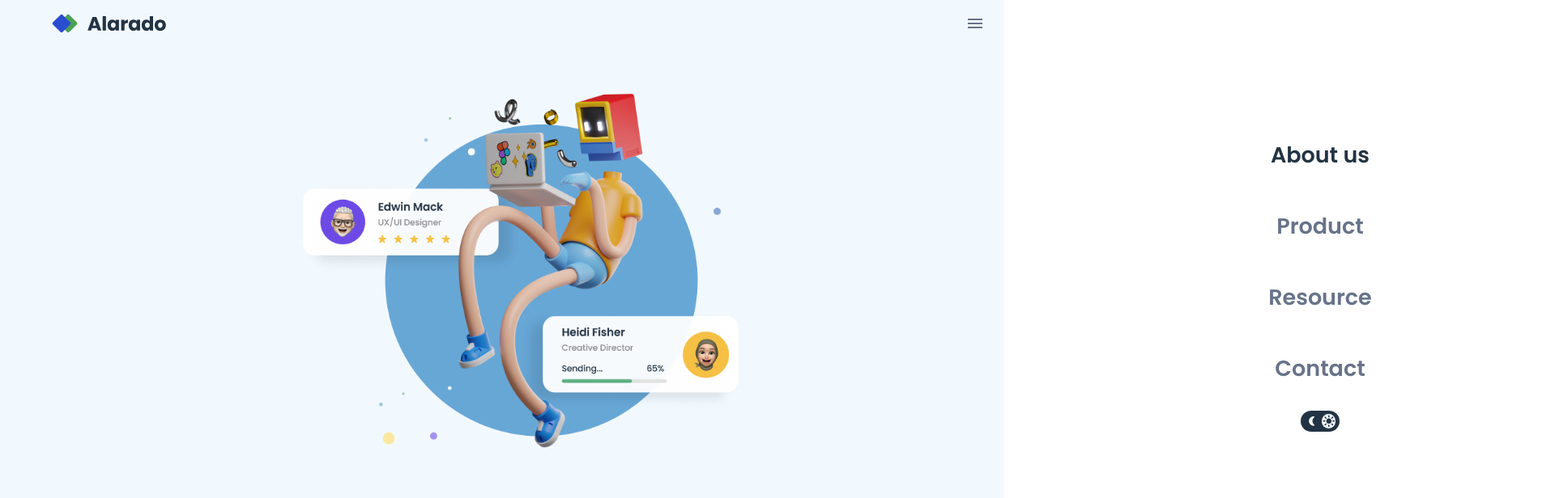
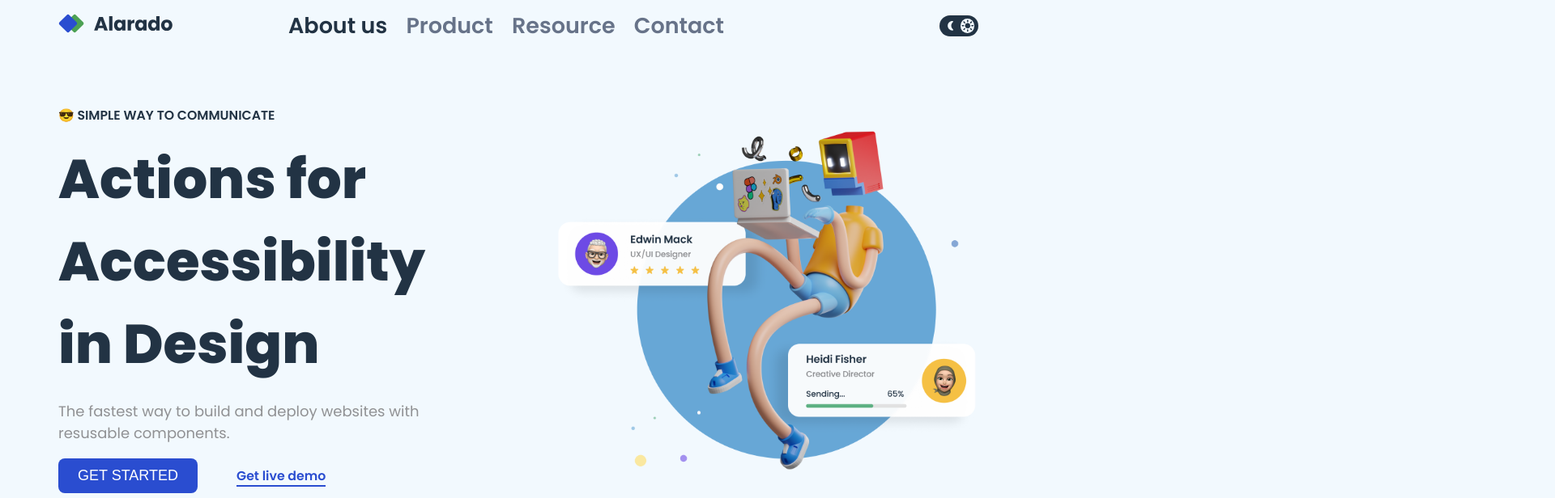
Before and after one commit to riveraaj/Alarado-Homepage, a plain HTML site: page index.html in a window 1280 px wide. Shown: the top 616 px of the page at 81% size, 1920 px wide, since content can reach past the window. Drawn offline with nearby package versions, Linux system fonts and the light colour scheme.

Commit message:
Final product

```diff
--- a/asset/css/style.css
+++ b/asset/css/style.css
@@ -166,6 +166,105 @@ ol {
     margin-right: .5rem;
 }
 
+@media (min-width: 48rem) and (max-width:63.9375rem) {
+    .nav__link {
+        width: 50%;
+    }
+
+    .hero__text {
+        padding: 0 6rem;
+    }
+}
+
+@media (min-width: 64rem) {
+
+    /* ****** Nav ****** */
+    .nav {
+        position: static;
+        justify-content: start;
+        padding: 0 2rem;
+    }
+
+    .nav__logo-menu {
+        width: 25%;
+        display: block;
+        padding: 0;
+    }
+
+    .nav__logo-menu span {
+        display: none;
+    }
+
+    .nav__link {
+        width: 75%;
+        flex-direction: row;
+        justify-content: space-between;
+        align-items: center;
+        position: static;
+        height: auto;
+        background-color: transparent;
+    }
+
+    .nav__link__list {
+        width: 75%;
+        display: flex;
+        justify-content: start;
+        margin-top: 0;
+        gap: 1.45rem;
+    }
+
+    .nav__link__list__item:not(:first-child) {
+        margin-top: 0;
+    }
+
+    .nav__link__list__item:first-child {
+        margin-top: 0;
+    }
+
+    .nav__link__list__item:first-child a {
+        transition: color .3s;
+        -webkit-transition: color .3s;
+        -moz-transition: color .3s;
+        -ms-transition: color .3s;
+        -o-transition: color .3s;
+    }
+
+    .nav__link__list__item:first-child.dark-mode a {
+        color: var(--gray-two);
+    }
+
+    .nav__link label {
+        margin-top: 0;
+    }
+
+    /* ****** Hero ****** */
+    .hero {
+        display: flex;
+        flex-direction: row;
+        margin-top: 8vh !important;
+        padding: 0 2rem;
+        gap: 5rem;
+    }
+
+    .hero__image {
+        width: 50%;
+        max-width: 37.5rem;
+        margin: auto;
+        margin-top: 0;
+        padding: 0;
+    }
+
+    .hero__text {
+        width: 50%;
+        margin-top: 0;
+        padding: 0;
+    }
+
+    .hero__text__btn {
+        gap: 3rem;
+    }
+}
+
 /* ********** Utilities ********** */
 .container {
     max-width: 1200px;
@@ -222,6 +321,14 @@ ol {
 
 
 /* ********** Site Styles ********** */
+body {
+    transition: background-color .3s;
+    -webkit-transition: background-color .3s;
+    -moz-transition: background-color .3s;
+    -ms-transition: background-color .3s;
+    -o-transition: background-color .3s;
+}
+
 body.dark-mode {
     background-color: var(--dark-mode);
 }
@@ -238,8 +345,13 @@ body.dark-mode {
     color: var(--dark-blue);
 }
 
-.nav__logo-menu_link__path{
+.nav__logo-menu_link__path {
     fill: var(--dark-blue);
+    transition: fill .3s;
+    -webkit-transition: fill .3s;
+    -moz-transition: fill .3s;
+    -ms-transition: fill .3s;
+    -o-transition: fill .3s;
 }
 
 .nav__logo-menu_link__path.dark-mode {
@@ -311,7 +423,6 @@ body.dark-mode {
     height: fit-content;
 }
 
-
 .nav__link label svg:last-child {
     background-color: var(--gray-two);
     border-radius: 1rem;
@@ -319,7 +430,13 @@ body.dark-mode {
     -moz-border-radius: 1rem;
     -ms-border-radius: 1rem;
     -o-border-radius: 1rem;
+    transition: background-color .3s ease-in;
+    -webkit-transition: background-color .3s ease-in;
+    -moz-transition: background-color .3s ease-in;
+    -ms-transition: background-color .3s ease-in;
+    -o-transition: background-color .3s ease-in;
 }
+
 
 
 .nav__link__btn-dark-mode__sun {
@@ -347,17 +464,28 @@ body.dark-mode {
     -moz-border-radius: 1rem;
     -ms-border-radius: 1rem;
     -o-border-radius: 1rem;
+    transition: background-color .3s ease-out;
+    -webkit-transition: background-color .3s ease-out;
+    -moz-transition: background-color .3s ease-out;
+    -ms-transition: background-color .3s ease-out;
+    -o-transition: background-color .3s ease-out;
 }
 
 .hero__text>span:first-child {
     color: var(--dark-blue);
     font-weight: 600;
+    transition: color .3s;
 }
 
 .hero__text>h1 {
     margin: 1rem 0;
     color: var(--dark-blue);
     font-weight: 800;
+    transition: color .3s;
+    -webkit-transition: color .3s;
+    -moz-transition: color .3s;
+    -ms-transition: color .3s;
+    -o-transition: color .3s;
 }
 
 .hero__text>h1.dark-mode,
--- a/asset/js/script.js
+++ b/asset/js/script.js
@@ -1,6 +1,11 @@
 window.addEventListener('DOMContentLoaded', () => {
     openMobileMenu();
     toggleDarkMode();
+    openNavDesktop();
+})
+
+window.addEventListener('resize', () => {
+    openNavDesktop();
 })
 
 let closeMenuTimeout;
@@ -22,12 +27,23 @@ function toggleDarkMode() {
         $parentHeroText = document.querySelector('.hero__text'),
         $tittleDarkMode = $parentHeroText.querySelector('h1'),
         $spanDarkMode = $parentHeroText.querySelector('span'),
-        $pathLogo = document.querySelectorAll('.nav__logo-menu_link__path');
+        $pathLogo = document.querySelectorAll('.nav__logo-menu_link__path'),
+        $firstLink = document.querySelector('.nav__link__list__item');
 
     $btnSwitch.addEventListener('click', () => {
-        ($btnSwitch.classList.contains('inDarkMode')) ? switchToLightMode($body, $tittleDarkMode, $spanDarkMode, $btnSwitch, $pathLogo) : switchToDarkMode($body, $tittleDarkMode, $spanDarkMode, $btnSwitch, $pathLogo);
+        ($btnSwitch.classList.contains('inDarkMode')) ? switchToLightMode($body, $tittleDarkMode, $spanDarkMode, $btnSwitch, $pathLogo, $firstLink) : switchToDarkMode($body, $tittleDarkMode, $spanDarkMode, $btnSwitch, $pathLogo, $firstLink);
 
     });
+}
+
+function openNavDesktop() {
+    const $menu = document.querySelector('.nav__link');
+
+    if (window.innerWidth > 1023) {
+        $menu.classList.remove('hidden');
+    } else {
+        $menu.classList.add('hidden');
+    }
 }
 
 const openMenu = (btnMenu, menuContainer) => {
@@ -57,18 +73,20 @@ function cancelCloseMenu() {
     }
 }
 
-const switchToLightMode = ($body, $tittleDarkMode, $spanDarkMode, $btnSwitch, $pathLogo) => {
-    $body.classList.remove('dark-mode');
-    $tittleDarkMode.classList.remove('dark-mode');
-    $spanDarkMode.classList.remove('dark-mode');
-    $btnSwitch.classList.remove('inDarkMode');
-    $pathLogo.forEach(x => x.classList.remove('dark-mode'));
+const switchToLightMode = (body, tittleDarkMode, spanDarkMode, btnSwitch, pathLogo, firstLink) => {
+    body.classList.remove('dark-mode');
+    tittleDarkMode.classList.remove('dark-mode');
+    spanDarkMode.classList.remove('dark-mode');
+    btnSwitch.classList.remove('inDarkMode');
+    pathLogo.forEach(x => x.classList.remove('dark-mode'));
+    firstLink.classList.remove('dark-mode');
 }
 
-const switchToDarkMode = ($body, $tittleDarkMode, $spanDarkMode, $btnSwitch, $pathLogo) => {
-    $body.classList.add('dark-mode');
-    $tittleDarkMode.classList.add('dark-mode');
-    $spanDarkMode.classList.add('dark-mode');
-    $btnSwitch.classList.add('inDarkMode');
-    $pathLogo.forEach(x => x.classList.add('dark-mode'));
+const switchToDarkMode = (body, tittleDarkMode, spanDarkMode, btnSwitch, pathLogo, firstLink) => {
+    body.classList.add('dark-mode');
+    tittleDarkMode.classList.add('dark-mode');
+    spanDarkMode.classList.add('dark-mode');
+    btnSwitch.classList.add('inDarkMode');
+    pathLogo.forEach(x => x.classList.add('dark-mode'));
+    firstLink.classList.add('dark-mode');
 }
--- a/index.html
+++ b/index.html
@@ -19,21 +19,38 @@
             <section class="nav__logo-menu">
                 <a href="#" class="nav__logo-menu_link">
                     <svg width="141" height="24" viewBox="0 0 141 24" fill="none" xmlns="http://www.w3.org/2000/svg">
-                        <path d="M18.7701 1.42178C19.5512 0.640733 20.8175 0.640733 21.5985 1.42178L30.7624 10.5857C31.5435 11.3667 31.5435 12.6331 30.7624 13.4141L21.5985 22.578C20.8175 23.3591 19.5512 23.3591 18.7701 22.578L9.60621 13.4141C8.82516 12.6331 8.82516 11.3667 9.60621 10.5857L18.7701 1.42178Z" fill="#4CA154"/>
-                        <path d="M10.5782 1.42196C11.3593 0.640916 12.6256 0.640916 13.4066 1.42197L22.5705 10.5859C23.3516 11.3669 23.3516 12.6332 22.5705 13.4143L13.4066 22.5782C12.6256 23.3592 11.3593 23.3592 10.5782 22.5782L1.41432 13.4143C0.633269 12.6332 0.63327 11.3669 1.41432 10.5859L10.5782 1.42196Z" fill="#2A4DD0"/>
-                        <path class="nav__logo-menu_link__path" d="M55.7685 17.808H49.4805L48.4725 20.784H44.1765L50.2725 3.93599H55.0245L61.1205 20.784H56.7765L55.7685 17.808ZM54.7125 14.64L52.6245 8.47199L50.5605 14.64H54.7125Z" fill="#F2F9FE"/>
-                        <path class="nav__logo-menu_link__path" d="M66.8398 3.02399V20.784H62.7358V3.02399H66.8398Z" fill="#F2F9FE"/>
-                        <path class="nav__logo-menu_link__path" d="M68.758 14.064C68.758 12.688 69.014 11.48 69.526 10.44C70.054 9.39999 70.766 8.59999 71.662 8.03999C72.558 7.47999 73.558 7.19999 74.662 7.19999C75.606 7.19999 76.43 7.39199 77.134 7.77599C77.854 8.15999 78.406 8.66399 78.79 9.28799V7.39199H82.894V20.784H78.79V18.888C78.39 19.512 77.83 20.016 77.11 20.4C76.406 20.784 75.582 20.976 74.638 20.976C73.55 20.976 72.558 20.696 71.662 20.136C70.766 19.56 70.054 18.752 69.526 17.712C69.014 16.656 68.758 15.44 68.758 14.064ZM78.79 14.088C78.79 13.064 78.502 12.256 77.926 11.664C77.366 11.072 76.678 10.776 75.862 10.776C75.046 10.776 74.35 11.072 73.774 11.664C73.214 12.24 72.934 13.04 72.934 14.064C72.934 15.088 73.214 15.904 73.774 16.512C74.35 17.104 75.046 17.4 75.862 17.4C76.678 17.4 77.366 17.104 77.926 16.512C78.502 15.92 78.79 15.112 78.79 14.088Z" fill="#F2F9FE"/>
-                        <path class="nav__logo-menu_link__path" d="M89.727 9.62399C90.207 8.88799 90.807 8.31199 91.527 7.89599C92.247 7.46399 93.047 7.24799 93.927 7.24799V11.592H92.799C91.775 11.592 91.007 11.816 90.495 12.264C89.983 12.696 89.727 13.464 89.727 14.568V20.784H85.623V7.39199H89.727V9.62399Z" fill="#F2F9FE"/>
-                        <path class="nav__logo-menu_link__path" d="M94.8326 14.064C94.8326 12.688 95.0886 11.48 95.6006 10.44C96.1286 9.39999 96.8406 8.59999 97.7366 8.03999C98.6326 7.47999 99.6326 7.19999 100.737 7.19999C101.681 7.19999 102.505 7.39199 103.209 7.77599C103.929 8.15999 104.481 8.66399 104.865 9.28799V7.39199H108.969V20.784H104.865V18.888C104.465 19.512 103.905 20.016 103.185 20.4C102.481 20.784 101.657 20.976 100.713 20.976C99.6246 20.976 98.6326 20.696 97.7366 20.136C96.8406 19.56 96.1286 18.752 95.6006 17.712C95.0886 16.656 94.8326 15.44 94.8326 14.064ZM104.865 14.088C104.865 13.064 104.577 12.256 104.001 11.664C103.441 11.072 102.753 10.776 101.937 10.776C101.121 10.776 100.425 11.072 99.8486 11.664C99.2886 12.24 99.0086 13.04 99.0086 14.064C99.0086 15.088 99.2886 15.904 99.8486 16.512C100.425 17.104 101.121 17.4 101.937 17.4C102.753 17.4 103.441 17.104 104.001 16.512C104.577 15.92 104.865 15.112 104.865 14.088Z" fill="#F2F9FE"/>
-                        <path class="nav__logo-menu_link__path" d="M110.882 14.064C110.882 12.688 111.138 11.48 111.65 10.44C112.178 9.39999 112.89 8.59999 113.786 8.03999C114.682 7.47999 115.682 7.19999 116.786 7.19999C117.666 7.19999 118.466 7.38399 119.186 7.75199C119.922 8.11999 120.498 8.61599 120.914 9.23999V3.02399H125.018V20.784H120.914V18.864C120.53 19.504 119.978 20.016 119.258 20.4C118.554 20.784 117.73 20.976 116.786 20.976C115.682 20.976 114.682 20.696 113.786 20.136C112.89 19.56 112.178 18.752 111.65 17.712C111.138 16.656 110.882 15.44 110.882 14.064ZM120.914 14.088C120.914 13.064 120.626 12.256 120.05 11.664C119.49 11.072 118.802 10.776 117.986 10.776C117.17 10.776 116.474 11.072 115.898 11.664C115.338 12.24 115.058 13.04 115.058 14.064C115.058 15.088 115.338 15.904 115.898 16.512C116.474 17.104 117.17 17.4 117.986 17.4C118.802 17.4 119.49 17.104 120.05 16.512C120.626 15.92 120.914 15.112 120.914 14.088Z" fill="#F2F9FE"/>
-                        <path class="nav__logo-menu_link__path" d="M133.843 20.976C132.531 20.976 131.347 20.696 130.291 20.136C129.251 19.576 128.427 18.776 127.819 17.736C127.227 16.696 126.931 15.48 126.931 14.088C126.931 12.712 127.235 11.504 127.843 10.464C128.451 9.40799 129.283 8.59999 130.339 8.03999C131.395 7.47999 132.579 7.19999 133.891 7.19999C135.203 7.19999 136.387 7.47999 137.443 8.03999C138.499 8.59999 139.331 9.40799 139.939 10.464C140.547 11.504 140.851 12.712 140.851 14.088C140.851 15.464 140.539 16.68 139.915 17.736C139.307 18.776 138.467 19.576 137.395 20.136C136.339 20.696 135.155 20.976 133.843 20.976ZM133.843 17.424C134.627 17.424 135.291 17.136 135.835 16.56C136.395 15.984 136.675 15.16 136.675 14.088C136.675 13.016 136.403 12.192 135.859 11.616C135.331 11.04 134.675 10.752 133.891 10.752C133.091 10.752 132.427 11.04 131.899 11.616C131.371 12.176 131.107 13 131.107 14.088C131.107 15.16 131.363 15.984 131.875 16.56C132.403 17.136 133.059 17.424 133.843 17.424Z" fill="#F2F9FE"/>
-                        </svg>
+                        <path
+                            d="M18.7701 1.42178C19.5512 0.640733 20.8175 0.640733 21.5985 1.42178L30.7624 10.5857C31.5435 11.3667 31.5435 12.6331 30.7624 13.4141L21.5985 22.578C20.8175 23.3591 19.5512 23.3591 18.7701 22.578L9.60621 13.4141C8.82516 12.6331 8.82516 11.3667 9.60621 10.5857L18.7701 1.42178Z"
+                            fill="#4CA154" />
+                        <path
+                            d="M10.5782 1.42196C11.3593 0.640916 12.6256 0.640916 13.4066 1.42197L22.5705 10.5859C23.3516 11.3669 23.3516 12.6332 22.5705 13.4143L13.4066 22.5782C12.6256 23.3592 11.3593 23.3592 10.5782 22.5782L1.41432 13.4143C0.633269 12.6332 0.63327 11.3669 1.41432 10.5859L10.5782 1.42196Z"
+                            fill="#2A4DD0" />
+                        <path class="nav__logo-menu_link__path"
+                            d="M55.7685 17.808H49.4805L48.4725 20.784H44.1765L50.2725 3.93599H55.0245L61.1205 20.784H56.7765L55.7685 17.808ZM54.7125 14.64L52.6245 8.47199L50.5605 14.64H54.7125Z"
+                            fill="#F2F9FE" />
+                        <path class="nav__logo-menu_link__path" d="M66.8398 3.02399V20.784H62.7358V3.02399H66.8398Z"
+                            fill="#F2F9FE" />
+                        <path class="nav__logo-menu_link__path"
+                            d="M68.758 14.064C68.758 12.688 69.014 11.48 69.526 10.44C70.054 9.39999 70.766 8.59999 71.662 8.03999C72.558 7.47999 73.558 7.19999 74.662 7.19999C75.606 7.19999 76.43 7.39199 77.134 7.77599C77.854 8.15999 78.406 8.66399 78.79 9.28799V7.39199H82.894V20.784H78.79V18.888C78.39 19.512 77.83 20.016 77.11 20.4C76.406 20.784 75.582 20.976 74.638 20.976C73.55 20.976 72.558 20.696 71.662 20.136C70.766 19.56 70.054 18.752 69.526 17.712C69.014 16.656 68.758 15.44 68.758 14.064ZM78.79 14.088C78.79 13.064 78.502 12.256 77.926 11.664C77.366 11.072 76.678 10.776 75.862 10.776C75.046 10.776 74.35 11.072 73.774 11.664C73.214 12.24 72.934 13.04 72.934 14.064C72.934 15.088 73.214 15.904 73.774 16.512C74.35 17.104 75.046 17.4 75.862 17.4C76.678 17.4 77.366 17.104 77.926 16.512C78.502 15.92 78.79 15.112 78.79 14.088Z"
+                            fill="#F2F9FE" />
+                        <path class="nav__logo-menu_link__path"
+                            d="M89.727 9.62399C90.207 8.88799 90.807 8.31199 91.527 7.89599C92.247 7.46399 93.047 7.24799 93.927 7.24799V11.592H92.799C91.775 11.592 91.007 11.816 90.495 12.264C89.983 12.696 89.727 13.464 89.727 14.568V20.784H85.623V7.39199H89.727V9.62399Z"
+                            fill="#F2F9FE" />
+                        <path class="nav__logo-menu_link__path"
+                            d="M94.8326 14.064C94.8326 12.688 95.0886 11.48 95.6006 10.44C96.1286 9.39999 96.8406 8.59999 97.7366 8.03999C98.6326 7.47999 99.6326 7.19999 100.737 7.19999C101.681 7.19999 102.505 7.39199 103.209 7.77599C103.929 8.15999 104.481 8.66399 104.865 9.28799V7.39199H108.969V20.784H104.865V18.888C104.465 19.512 103.905 20.016 103.185 20.4C102.481 20.784 101.657 20.976 100.713 20.976C99.6246 20.976 98.6326 20.696 97.7366 20.136C96.8406 19.56 96.1286 18.752 95.6006 17.712C95.0886 16.656 94.8326 15.44 94.8326 14.064ZM104.865 14.088C104.865 13.064 104.577 12.256 104.001 11.664C103.441 11.072 102.753 10.776 101.937 10.776C101.121 10.776 100.425 11.072 99.8486 11.664C99.2886 12.24 99.0086 13.04 99.0086 14.064C99.0086 15.088 99.2886 15.904 99.8486 16.512C100.425 17.104 101.121 17.4 101.937 17.4C102.753 17.4 103.441 17.104 104.001 16.512C104.577 15.92 104.865 15.112 104.865 14.088Z"
+                            fill="#F2F9FE" />
+                        <path class="nav__logo-menu_link__path"
+                            d="M110.882 14.064C110.882 12.688 111.138 11.48 111.65 10.44C112.178 9.39999 112.89 8.59999 113.786 8.03999C114.682 7.47999 115.682 7.19999 116.786 7.19999C117.666 7.19999 118.466 7.38399 119.186 7.75199C119.922 8.11999 120.498 8.61599 120.914 9.23999V3.02399H125.018V20.784H120.914V18.864C120.53 19.504 119.978 20.016 119.258 20.4C118.554 20.784 117.73 20.976 116.786 20.976C115.682 20.976 114.682 20.696 113.786 20.136C112.89 19.56 112.178 18.752 111.65 17.712C111.138 16.656 110.882 15.44 110.882 14.064ZM120.914 14.088C120.914 13.064 120.626 12.256 120.05 11.664C119.49 11.072 118.802 10.776 117.986 10.776C117.17 10.776 116.474 11.072 115.898 11.664C115.338 12.24 115.058 13.04 115.058 14.064C115.058 15.088 115.338 15.904 115.898 16.512C116.474 17.104 117.17 17.4 117.986 17.4C118.802 17.4 119.49 17.104 120.05 16.512C120.626 15.92 120.914 15.112 120.914 14.088Z"
+                            fill="#F2F9FE" />
+                        <path class="nav__logo-menu_link__path"
+                            d="M133.843 20.976C132.531 20.976 131.347 20.696 130.291 20.136C129.251 19.576 128.427 18.776 127.819 17.736C127.227 16.696 126.931 15.48 126.931 14.088C126.931 12.712 127.235 11.504 127.843 10.464C128.451 9.40799 129.283 8.59999 130.339 8.03999C131.395 7.47999 132.579 7.19999 133.891 7.19999C135.203 7.19999 136.387 7.47999 137.443 8.03999C138.499 8.59999 139.331 9.40799 139.939 10.464C140.547 11.504 140.851 12.712 140.851 14.088C140.851 15.464 140.539 16.68 139.915 17.736C139.307 18.776 138.467 19.576 137.395 20.136C136.339 20.696 135.155 20.976 133.843 20.976ZM133.843 17.424C134.627 17.424 135.291 17.136 135.835 16.56C136.395 15.984 136.675 15.16 136.675 14.088C136.675 13.016 136.403 12.192 135.859 11.616C135.331 11.04 134.675 10.752 133.891 10.752C133.091 10.752 132.427 11.04 131.899 11.616C131.371 12.176 131.107 13 131.107 14.088C131.107 15.16 131.363 15.984 131.875 16.56C132.403 17.136 133.059 17.424 133.843 17.424Z"
+                            fill="#F2F9FE" />
+                    </svg>
 
                 </a>
                 <span class="nav__logo-menu__btn  material-symbols-outlined">menu</span>
             </section>
-            <section class="nav__link hidden">
+            <section class="nav__link">
                 <ul class="nav__link__list body-text">
                     <li class="nav__link__list__item"><a href="#">About us</a></li>
                     <li class="nav__link__list__item"><a href="#">Product</a></li>
@@ -42,20 +59,30 @@
                 </ul>
                 <label for="darkModeButton" class="nav__link__btn-dark-mode">
                     <svg width="24" height="24" viewBox="0 0 24 24" fill="none" xmlns="http://www.w3.org/2000/svg">
-                        <path class="nav__link__btn-dark-mode__moon" fill-rule="evenodd" clip-rule="evenodd" d="M15 4C15.292 4 15.438 4 15.5781 4.04183C16.192 4.22522 16.4775 4.93111 16.1637 5.48976C16.0921 5.61719 15.8744 5.82779 15.4389 6.249C13.935 7.70352 13 9.74257 13 12C13 14.2574 13.935 16.2965 15.4389 17.751C15.8744 18.1722 16.0921 18.3828 16.1637 18.5102C16.4775 19.0689 16.192 19.7748 15.5781 19.9582C15.438 20 15.292 20 15 20V20C10.5817 20 7 16.4183 7 12C7 7.58172 10.5817 4 15 4V4Z" fill="#F2F9FE"/>
-                        </svg>
+                        <path class="nav__link__btn-dark-mode__moon" fill-rule="evenodd" clip-rule="evenodd"
+                            d="M15 4C15.292 4 15.438 4 15.5781 4.04183C16.192 4.22522 16.4775 4.93111 16.1637 5.48976C16.0921 5.61719 15.8744 5.82779 15.4389 6.249C13.935 7.70352 13 9.74257 13 12C13 14.2574 13.935 16.2965 15.4389 17.751C15.8744 18.1722 16.0921 18.3828 16.1637 18.5102C16.4775 19.0689 16.192 19.7748 15.5781 19.9582C15.438 20 15.292 20 15 20V20C10.5817 20 7 16.4183 7 12C7 7.58172 10.5817 4 15 4V4Z"
+                            fill="#F2F9FE" />
+                    </svg>
 
-                        <svg width="24" height="24" viewBox="0 0 24 24" fill="none" xmlns="http://www.w3.org/2000/svg">
-                            <circle class="nav__link__btn-dark-mode__sun" cx="12" cy="12" r="4" fill="#F2F9FE"/>
-                            <path class="nav__link__btn-dark-mode__sun" d="M12 5V3" stroke="#F2F9FE" stroke-width="2" stroke-linecap="round"/>
-                            <path class="nav__link__btn-dark-mode__sun" d="M12 21V19" stroke="#F2F9FE" stroke-width="2" stroke-linecap="round"/>
-                            <path class="nav__link__btn-dark-mode__sun" d="M16.9498 7.04996L18.364 5.63574" stroke="#F2F9FE" stroke-width="2" stroke-linecap="round"/>
-                            <path class="nav__link__btn-dark-mode__sun" d="M5.63608 18.3644L7.05029 16.9502" stroke="#F2F9FE" stroke-width="2" stroke-linecap="round"/>
-                            <path class="nav__link__btn-dark-mode__sun" d="M19 12L21 12" stroke="#F2F9FE" stroke-width="2" stroke-linecap="round"/>
-                            <path class="nav__link__btn-dark-mode__sun" d="M3 12L5 12" stroke="#F2F9FE" stroke-width="2" stroke-linecap="round"/>
-                            <path class="nav__link__btn-dark-mode__sun" d="M16.9498 16.95L18.364 18.3643" stroke="#F2F9FE" stroke-width="2" stroke-linecap="round"/>
-                            <path class="nav__link__btn-dark-mode__sun" d="M5.63608 5.63559L7.05029 7.0498" stroke="#F2F9FE" stroke-width="2" stroke-linecap="round"/>
-                            </svg>
+                    <svg width="24" height="24" viewBox="0 0 24 24" fill="none" xmlns="http://www.w3.org/2000/svg">
+                        <circle class="nav__link__btn-dark-mode__sun" cx="12" cy="12" r="4" fill="#F2F9FE" />
+                        <path class="nav__link__btn-dark-mode__sun" d="M12 5V3" stroke="#F2F9FE" stroke-width="2"
+                            stroke-linecap="round" />
+                        <path class="nav__link__btn-dark-mode__sun" d="M12 21V19" stroke="#F2F9FE" stroke-width="2"
+                            stroke-linecap="round" />
+                        <path class="nav__link__btn-dark-mode__sun" d="M16.9498 7.04996L18.364 5.63574" stroke="#F2F9FE"
+                            stroke-width="2" stroke-linecap="round" />
+                        <path class="nav__link__btn-dark-mode__sun" d="M5.63608 18.3644L7.05029 16.9502"
+                            stroke="#F2F9FE" stroke-width="2" stroke-linecap="round" />
+                        <path class="nav__link__btn-dark-mode__sun" d="M19 12L21 12" stroke="#F2F9FE" stroke-width="2"
+                            stroke-linecap="round" />
+                        <path class="nav__link__btn-dark-mode__sun" d="M3 12L5 12" stroke="#F2F9FE" stroke-width="2"
+                            stroke-linecap="round" />
+                        <path class="nav__link__btn-dark-mode__sun" d="M16.9498 16.95L18.364 18.3643" stroke="#F2F9FE"
+                            stroke-width="2" stroke-linecap="round" />
+                        <path class="nav__link__btn-dark-mode__sun" d="M5.63608 5.63559L7.05029 7.0498" stroke="#F2F9FE"
+                            stroke-width="2" stroke-linecap="round" />
+                    </svg>
 
                 </label>
                 <button id="darkModeButton" style="display: none;"></button>
```
